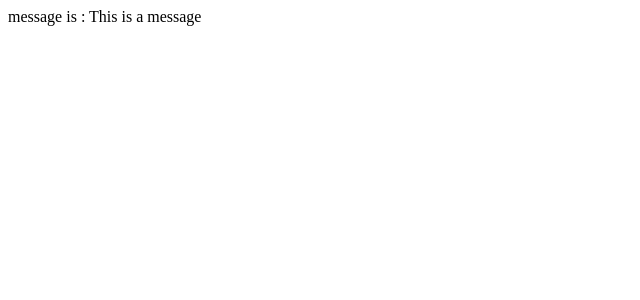
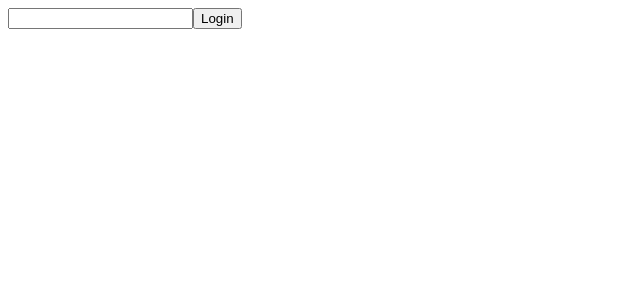
Before and after one commit to AmirTaki/react-course, a React (Vite) app: page / in a window 1280 px wide. Shown: the top 300 px of the page, without its empty margins (0-640 px from the left). Built offline with nearby package versions, Linux system fonts and the light colour scheme.

Commit message:
Creating Our Own useLocalStorage Hook In ReactJS

```diff
--- a/src/App.jsx
+++ b/src/App.jsx
@@ -1,19 +1,12 @@
-import { useState } from "react"
-import useDisplayMessage from "./hooks/useDisplayMessage"
-
+import Login from "./pages/Login"
 
 function App() {
 
-  // const [state] = useState()
-  // const [DisplayMessage] = useDisplayMessage()
-  // const message =  DisplayMessage()
-
-  const [message, displayMessage] = useDisplayMessage()
-  displayMessage()
-
-  return (<>
-    message is :  {message}
-  </>)
+  return (
+  <>
+    <Login />
+  </>
+  )
 }
 
 export default App
--- a/src/hooks/useDisplayMessage.js
+++ /dev/null
@@ -1,13 +0,0 @@
-import { useState } from "react"
-
-export default function useDisplayMessage () {
-
-    const [message, setMessage] = useState('This is a message');
-
-    function displayMessage (){
-    console.log("display is message from display message");
-  }
-//   return [displayMessage]
-return [message, displayMessage]
-
-}
--- /dev/null
+++ b/src/hooks/useLocalStorage.js
@@ -0,0 +1,13 @@
+import { useState } from "react";
+
+export default function useLocalStorage () {
+    const [user, setUserValue] = useState(()=> setUser())
+    function setUser (value){
+        localStorage.setItem("user", value)
+    }
+    function getUser (){
+        const user = localStorage.getItem('user')
+        return user;
+    }
+    return [user, setUser]
+}
--- /dev/null
+++ b/src/pages/Login.jsx
@@ -0,0 +1,17 @@
+import { useState } from "react"
+import useLocalStorage from "../hooks/useLocalStorage"
+
+export default function Login () {
+    const [value, setValue] = useState("")
+    const [user, setUserValue] = useLocalStorage()
+    function handleClick () {
+        setUserValue(value)
+    }
+
+    return(
+        <>
+            <input value = {value} onChange={(e)=>setValue(e.target.value)} type="text" />
+            <button onClick={handleClick}>Login</button>
+        </>
+    )
+}
```
